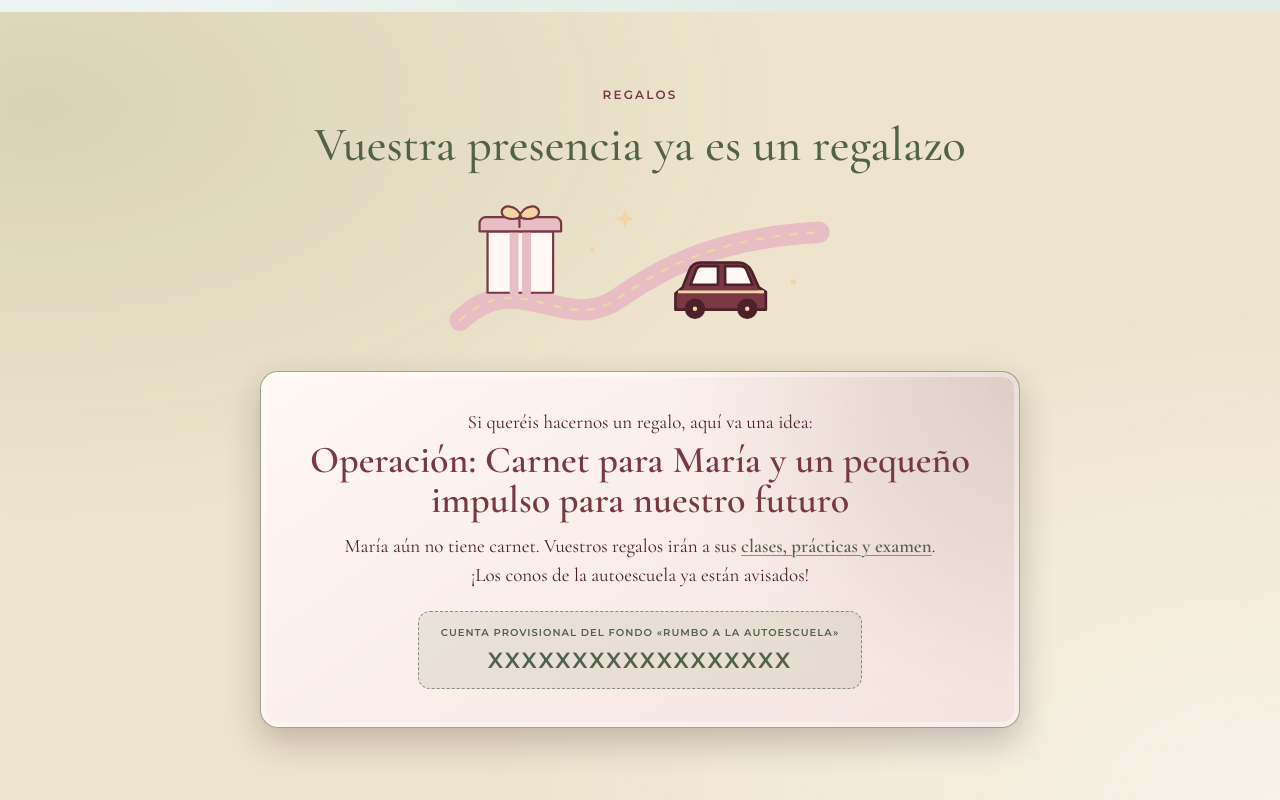
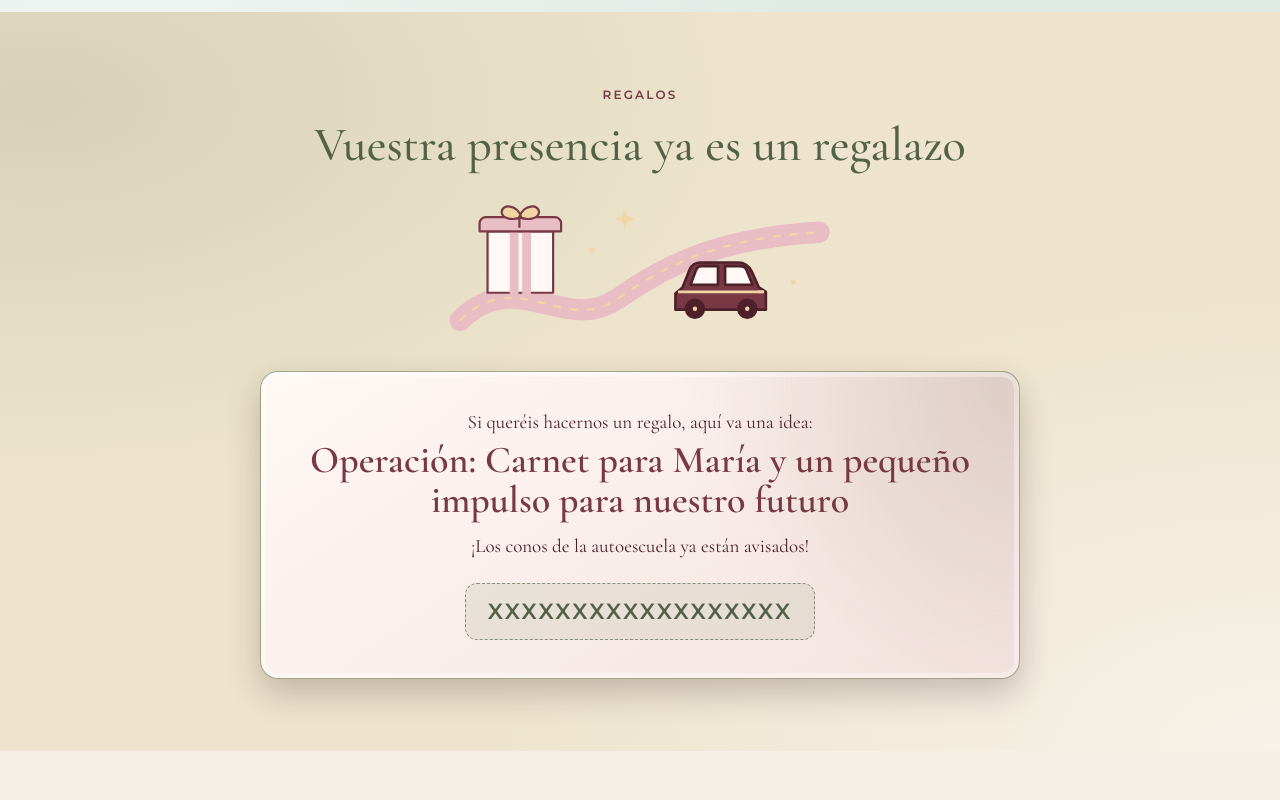
Before and after one commit to CaMaRoGa/Weddpage, a website: page public/index.html in a window 1280 px wide. Shown: the part 5857-6657 px from the top of the page. After the commit the page ends 6608 px from the top, so only its background shows below. Drawn offline with nearby package versions, Linux system fonts and the light colour scheme; a script that the page names is missing.

Commit message:
arreglado regalos

```diff
--- a/public/index.html
+++ b/public/index.html
@@ -503,9 +503,8 @@
       <div class="gift-card">
         <p class="gift-intro">Si queréis hacernos un regalo, aquí va una idea:</p>
         <h3>Operación: Carnet para María y un pequeño impulso para nuestro futuro</h3>
-        <p class="gift-copy">María aún no tiene carnet. Vuestros regalos irán a sus <span class="gift-highlight">clases, prácticas y examen</span>. ¡Los conos de la autoescuela ya están avisados!</p>
+        <p class="gift-copy">¡Los conos de la autoescuela ya están avisados!</p>
         <div class="gift-account">
-          <span>Cuenta provisional del fondo «Rumbo a la autoescuela»</span>
           <strong>XXXXXXXXXXXXXXXXXX</strong>
         </div>
       </div>
```
